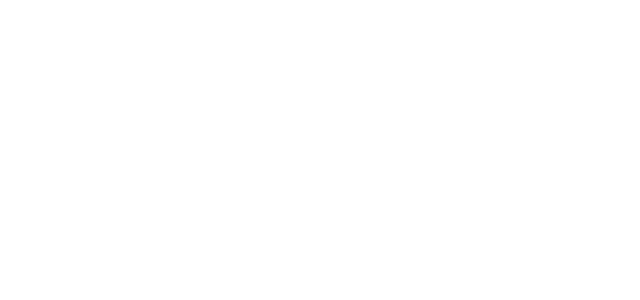
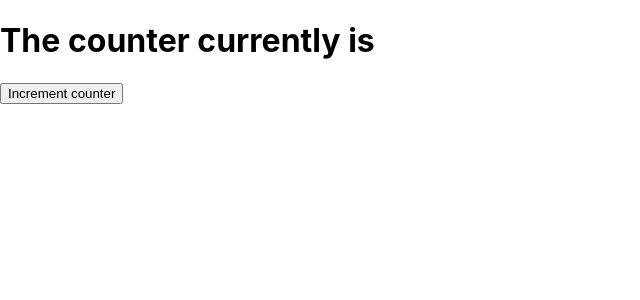
Before and after one commit to pktcodes/click-counter-react-testing-project, a React (Create React App) app: page / in a window 1280 px wide. Shown: the top 300 px of the page, without its empty margins (0-640 px from the left). Built offline with nearby package versions, Linux system fonts and the light colour scheme.

Commit message:
More data-test Attribute Tests

```diff
--- a/src/App.js
+++ b/src/App.js
@@ -1,7 +1,12 @@
 import React from 'react';
 
 function App() {
-  return <div className="App" data-test="component-app"></div>;
+  return (
+    <div className="App" data-test="app-component">
+      <h1 data-test="counter-heading">The counter currently is</h1>
+      <button data-test="increment-button">Increment counter</button>
+    </div>
+  );
 }
 
 export default App;
```
Also changed, not shown: 1 other file (tests, documents, lock files or other folders).
